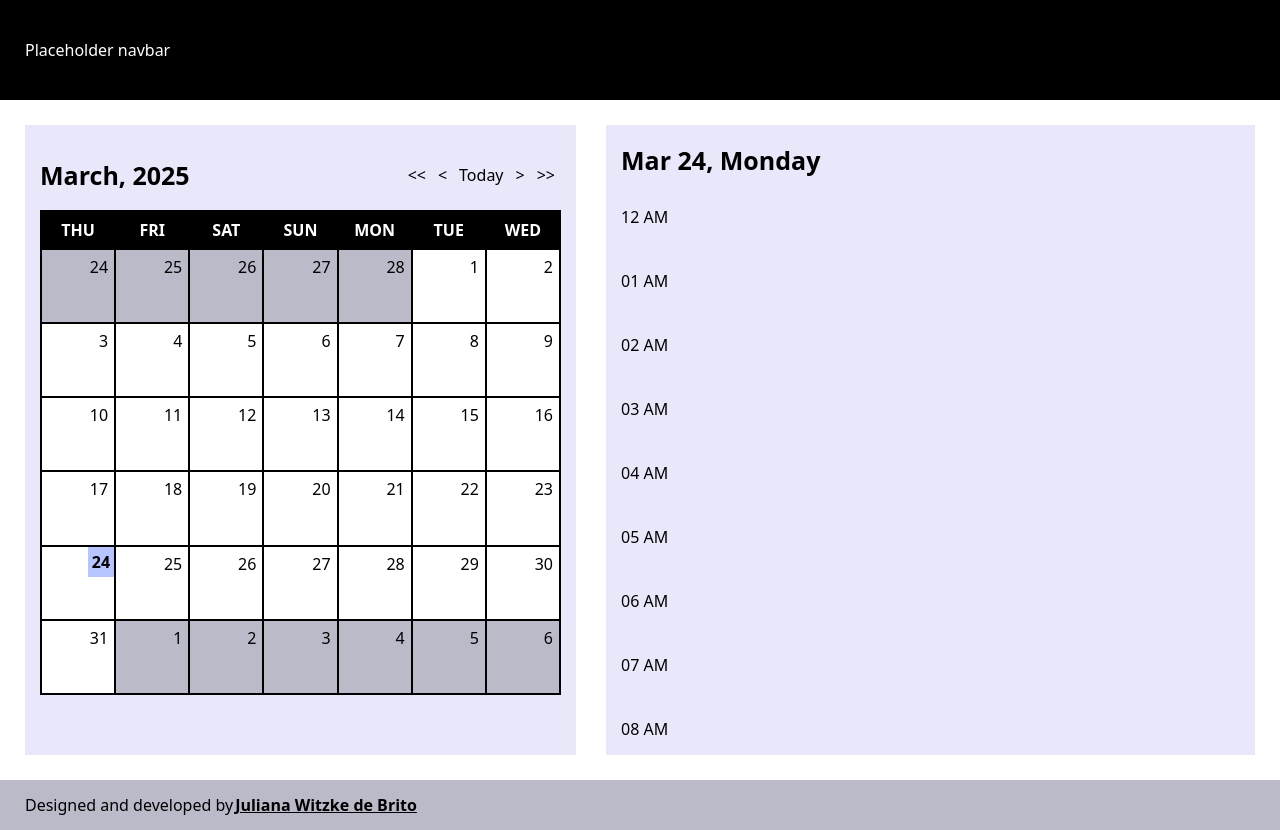
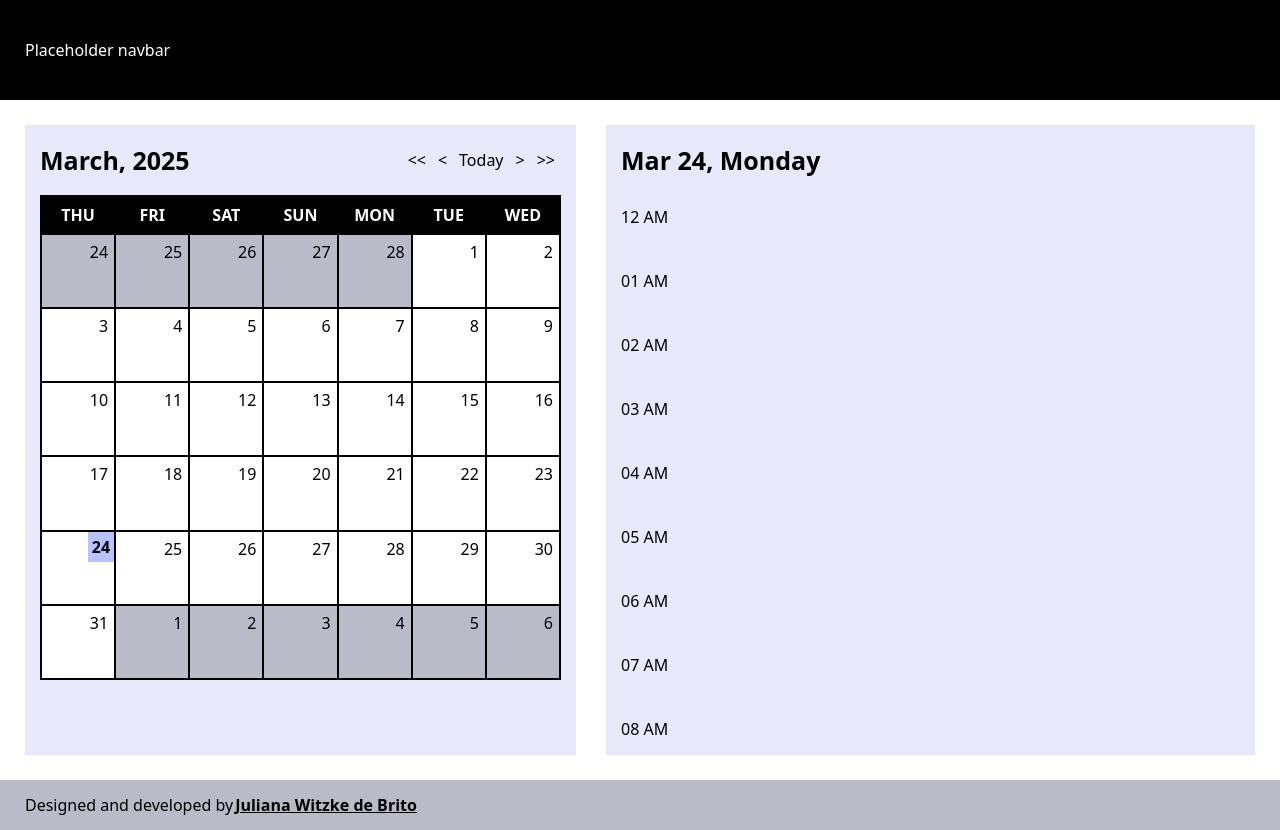
Before and after one commit to jubrito/planner-with-calendar, a React (Vite) app: page / in a window 1280 px wide. Built offline with nearby package versions, Linux system fonts and the light colour scheme.

Commit message:
style: match planner header position

```diff
--- a/src/components/Calendar/CalendarMenu/_calendar-menu.module.scss
+++ b/src/components/Calendar/CalendarMenu/_calendar-menu.module.scss
@@ -1,5 +1,5 @@
-@use "../../../styles/variables" as variables;
-@use "../../../styles/mixins" as mixins;
+@use '../../../styles/variables' as variables;
+@use '../../../styles/mixins' as mixins;
 
 .updateCalendarContainer {
   border-radius: 10px;
@@ -11,7 +11,7 @@
   display: flex;
   align-items: center;
   justify-content: space-between;
-  margin: variables.$inner-spacing 0;
+  margin: 0 0 variables.$inner-spacing;
 
   button {
     padding: 3px;
```
